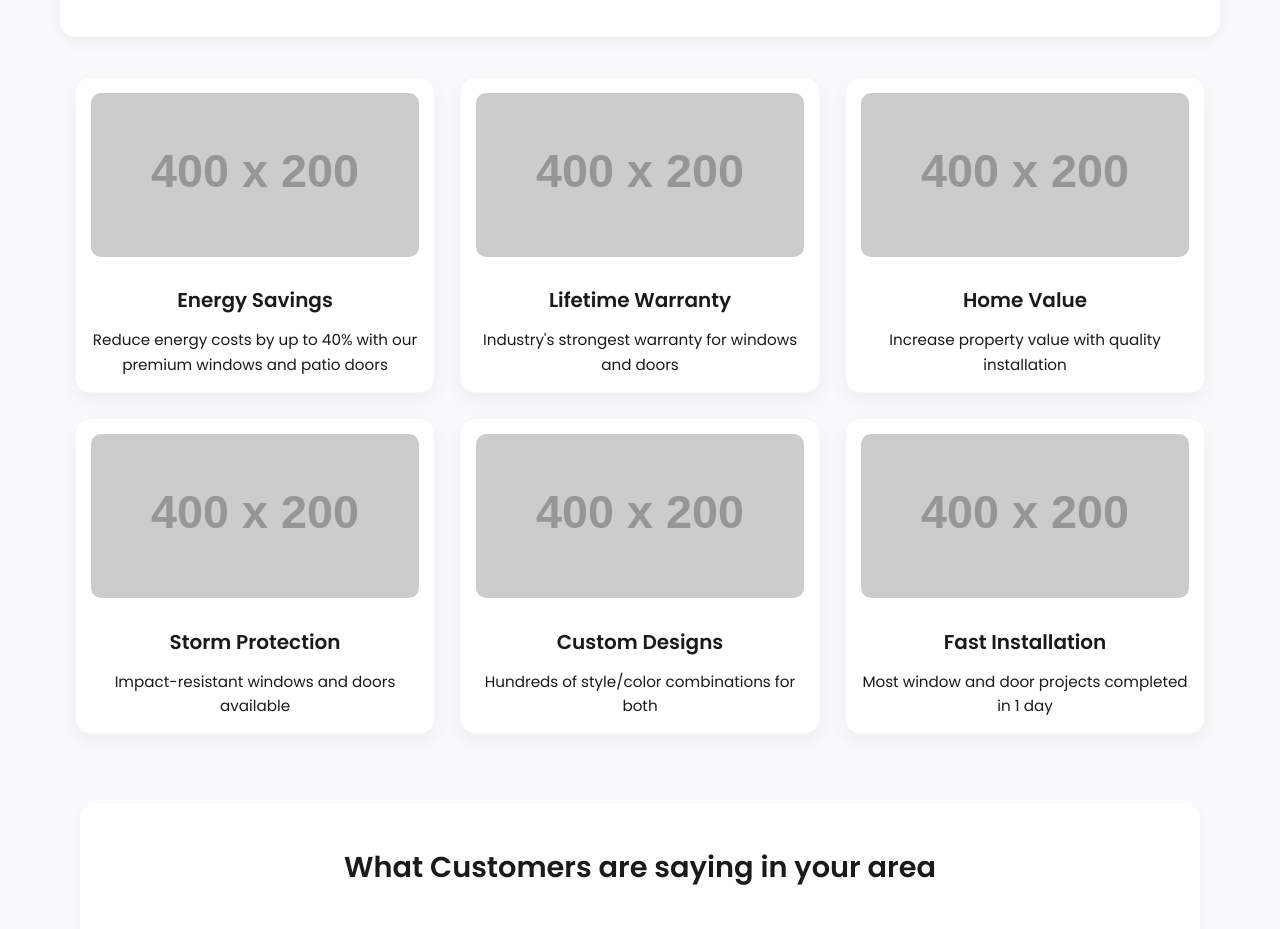
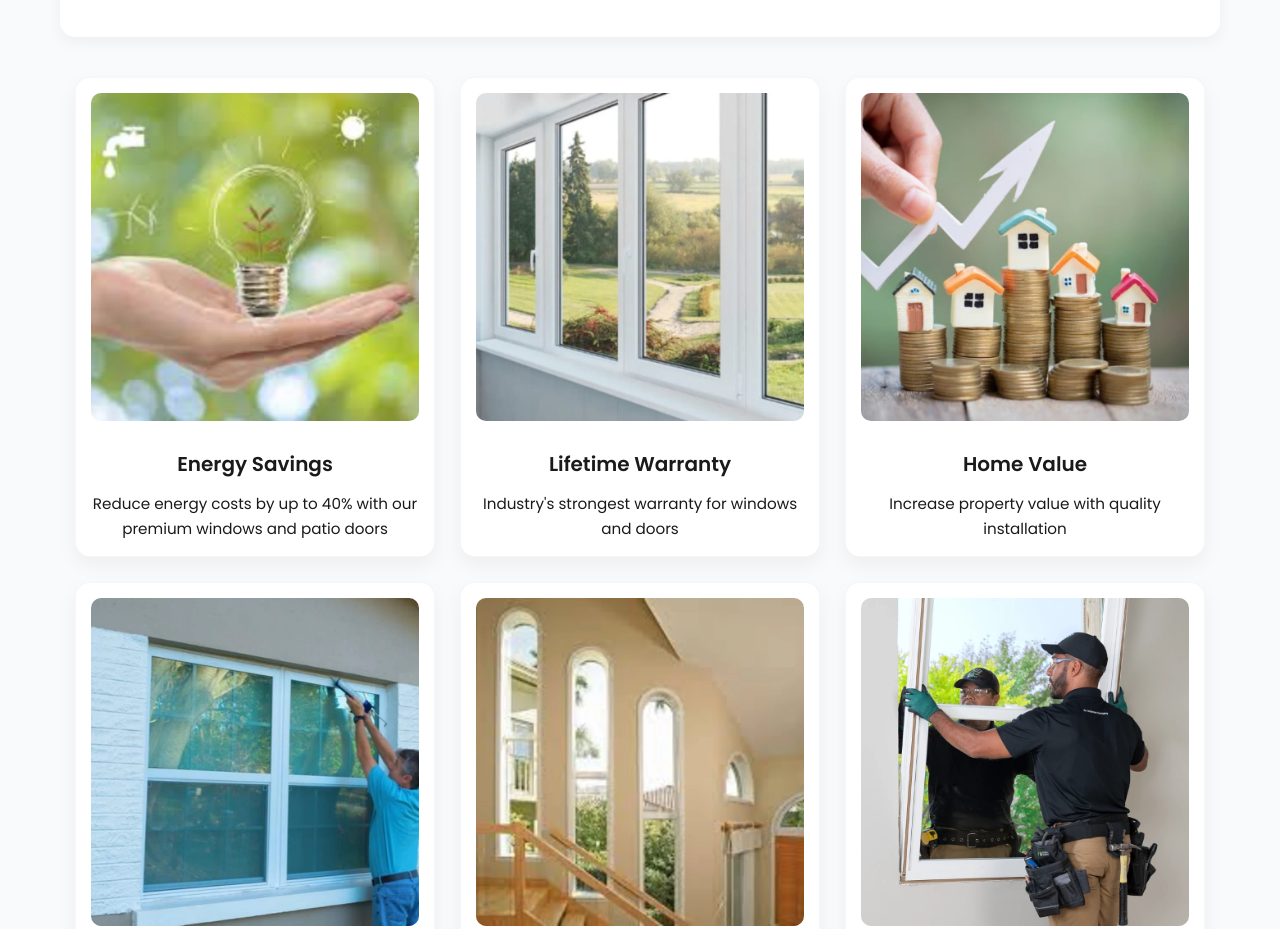
Before and after one commit to Orionminds/findfreequote, a plain HTML site: page freequote/rba/index.html in a window 1280 px wide. Shown: the part 1616-2545 px from the top of the page. Drawn offline with Linux system fonts and the light colour scheme; placeholder pictures from the web are drawn by us.

Commit message:
Update index.html

```diff
--- a/freequote/rba/index.html
+++ b/freequote/rba/index.html
@@ -906,37 +906,37 @@
         <!-- Benefits Grid -->
         <div class="benefit-grid">
         <div class="benefit-card">
-            <img src="https://via.placeholder.com/400x200" alt="Energy Savings" class="benefit-image">
+            <img src="1.webp" alt="Energy Savings" class="benefit-image">
             <h3>Energy Savings</h3>
             <p>Reduce energy costs by up to 40% with our premium windows and patio doors</p>
         </div>
 
         <div class="benefit-card">
-            <img src="https://via.placeholder.com/400x200" alt="Lifetime Warranty" class="benefit-image">
+            <img src="2.webp" alt="Lifetime Warranty" class="benefit-image">
             <h3>Lifetime Warranty</h3>
             <p>Industry's strongest warranty for windows and doors</p>
         </div>
 
         <div class="benefit-card">
-            <img src="https://via.placeholder.com/400x200" alt="Home Value" class="benefit-image">
+            <img src="3.webp" alt="Home Value" class="benefit-image">
             <h3>Home Value</h3>
             <p>Increase property value with quality installation</p>
         </div>
 
         <div class="benefit-card">
-            <img src="https://via.placeholder.com/400x200" alt="Storm Protection" class="benefit-image">
+            <img src="4.webp" alt="Storm Protection" class="benefit-image">
             <h3>Storm Protection</h3>
             <p>Impact-resistant windows and doors available</p>
         </div>
 
         <div class="benefit-card">
-            <img src="https://via.placeholder.com/400x200" alt="Custom Designs" class="benefit-image">
+            <img src="5.webp" alt="Custom Designs" class="benefit-image">
             <h3>Custom Designs</h3>
             <p>Hundreds of style/color combinations for both</p>
         </div>
 
         <div class="benefit-card">
-            <img src="https://via.placeholder.com/400x200" alt="Fast Installation" class="benefit-image">
+            <img src="6.webp" alt="Fast Installation" class="benefit-image">
             <h3>Fast Installation</h3>
             <p>Most window and door projects completed in 1 day</p>
         </div>
```
